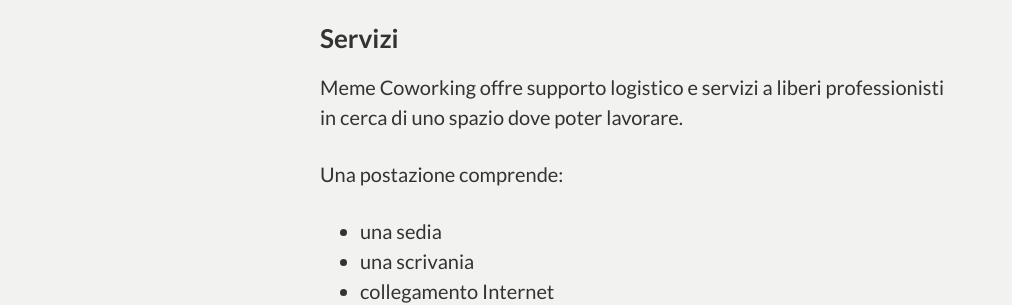
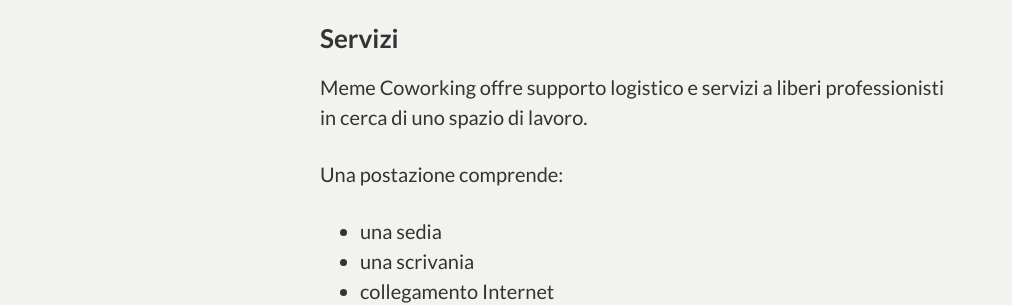
Before and after one commit to memecoworking/memecoworking.github.com, a Jekyll site: the page built from index.html, in a window 1280 px wide. Shown: the part 305-610 px from the top of the page, without its empty margins (0-1012 px from the left). Built offline with Jekyll 4.4.1, drawn with Linux system fonts in a browser that asks for light colours; Markdown is read by kramdown in place of the engine named in the settings.

Commit message:
Minor changes

```diff
--- a/index.html
+++ b/index.html
@@ -10,7 +10,7 @@
 
 <h2>Servizi</h2>
 <p>
-  Meme Coworking offre supporto logistico e servizi a liberi professionisti in cerca di uno spazio dove poter lavorare.
+  Meme Coworking offre supporto logistico e servizi a liberi professionisti in cerca di uno spazio di lavoro.
 </p>
 <p>
   Una postazione comprende:
```
